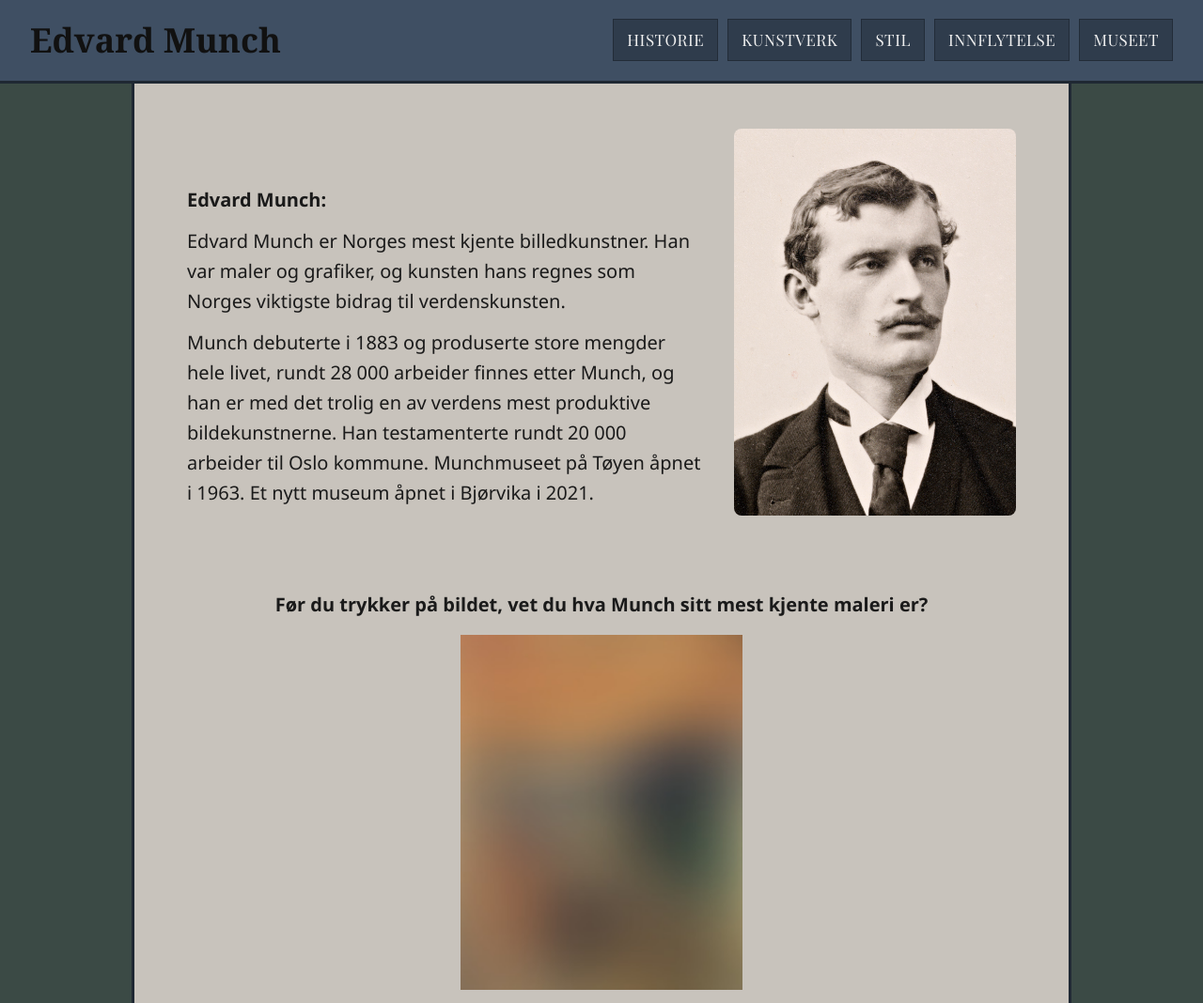
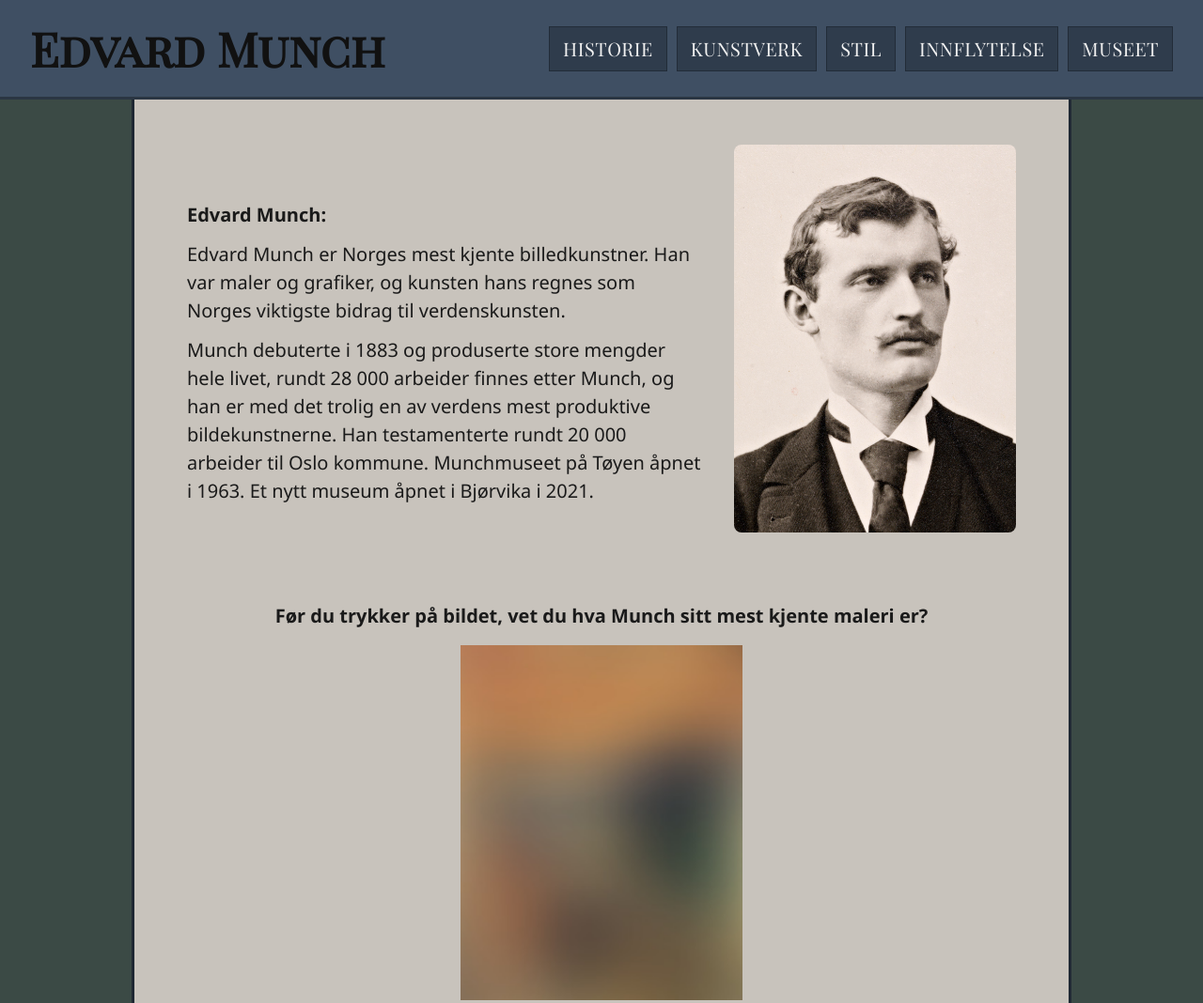
Before and after one commit to Pabvel-lang/eksamenWebprosjekt, a plain HTML site: page index.html in a window 1280 px wide. Shown: the top 1068 px of the page at 94% size. Drawn offline with Linux system fonts and the light colour scheme.

Commit message:
oppdatert nav og font regel

```diff
--- a/style.css
+++ b/style.css
@@ -1,14 +1,14 @@
-* {
-  box-sizing: border-box;
-  margin: 0;
-  padding: 0;
-  font-size: 20px;
+*{
+box-sizing: border-box;
+margin: 0;
+padding: 0;
+font-size: 20px;
 }
 
 /* lastet et font fra nettet som blir brukt på headeren */
 @font-face {
   font-family: "MinFont";
-  src: url("Font/PlayfairDisplaySC-Regular.ttf")
+  src: url("font/PlayfairDisplaySC-Regular.ttf")
 }
 
 body {
@@ -213,148 +213,8 @@ nav a:focus {
 
 /*patrick sin css*/
 
-* {
-  box-sizing: border-box;
-  margin: 0;
-  padding: 0;
-}
-
-body {
-  font-family: "Segoe UI", Arial, sans-serif;
-  color: #1a1a1a;
-  background-color: #3b4a45;
-  line-height: 1.6;
-}
-
-header {
-  position: sticky;
-  top: 0;
-  z-index: 100;
-  display: flex;
-  justify-content: space-between;
-  align-items: center;
-  padding: 14px 32px;
-  background-color: #3f4f63;
-  border-bottom: 3px solid #1f2833;
-}
-
-.tittel {
-  font-family: Georgia, serif;
-  font-size: 1.8rem;
-  font-weight: bold;
-  color: #111111;
-  text-decoration: none;
-}
-
-nav {
-  display: flex;
-  gap: 10px;
-}
-
-nav a {
-  padding: 8px 14px;
-  background-color: #2f3c4c;
-  color: #f0f0f0;
-  text-decoration: none;
-  font-size: 0.85rem;
-  letter-spacing: 0.5px;
-  border: 1px solid #222c38;
-  transition: background-color 0.2s ease;
-}
-
-nav a:hover {
-  background-color: #4f637a;
-}
-
-.hovedside {
-  display: grid;
-  grid-template-columns: 140px 1fr 140px;
-  min-height: calc(100vh - 68px);
-}
-
-.side-panel {
-  background-color: #3b4a45;
-}
-
-.innhold {
-  background-color: #c8c3bc;
-  border-left: 3px solid #1f2833;
-  border-right: 3px solid #1f2833;
-  padding: 48px 56px 72px;
-}
 
 /*karel sin css*/
-
-* {
-  box-sizing: border-box;
-  margin: 0;
-  padding: 0;
-}
-
-body {
-  font-family: "Segoe UI", Arial, sans-serif;
-  color: #1a1a1a;
-  background-color: #3b4a45;
-  line-height: 1.6;
-}
-
-header {
-  position: sticky;
-  top: 0;
-  z-index: 100;
-  display: flex;
-  justify-content: space-between;
-  align-items: center;
-  padding: 14px 32px;
-  background-color: #3f4f63;
-  border-bottom: 3px solid #1f2833;
-}
-
-.tittel {
-  font-family: Georgia, serif;
-  font-size: 1.8rem;
-  font-weight: bold;
-  color: #111111;
-  text-decoration: none;
-}
-
-nav {
-  display: flex;
-  gap: 10px;
-}
-
-nav a {
-  padding: 8px 14px;
-  background-color: #2f3c4c;
-  color: #f0f0f0;
-  text-decoration: none;
-  font-size: 0.85rem;
-  letter-spacing: 0.5px;
-  border: 1px solid #222c38;
-  transition: background-color 0.2s ease;
-}
-
-nav a:hover {
-  background-color: #4f637a;
-}
-
-.hovedside {
-  display: grid;
-  grid-template-columns: 140px 1fr 140px;
-  min-height: calc(100vh - 68px);
-}
-
-.side-panel {
-  background-color: #3b4a45;
-}
-
-.innhold {
-  background-color: #c8c3bc;
-  border-left: 3px solid #1f2833;
-  border-right: 3px solid #1f2833;
-  padding: 48px 56px 72px;
-}
-
 
 
 .introMunch {
@@ -479,76 +339,6 @@ nav a:hover {
 
 /*solyana sin css*/
 
-*{
-box-sizing: border-box;
-margin: 0;
-padding: 0;
-}
-
-body {
-  font-family: "Segoe UI", Arial, sans-serif;
-  color: #1a1a1a;
-  background-color: #3b4a45;
-  line-height: 1.6;
-}
-
-header {
-  position: sticky;
-  top: 0;
-  z-index: 100;
-  display: flex;
-  justify-content: space-between;
-  align-items: center;
-  padding: 14px 32px;
-  background-color: #3f4f63;
-  border-bottom: 3px solid #1f2833;
-}
-
-.tittel {
-  font-family: Georgia, serif;
-  font-size: 1.8rem;
-  font-weight: bold;
-  color: #111111;
-  text-decoration: none;
-}
-
-nav {
-  display: flex;
-  gap: 10px;
-}
-
-nav a {
-  padding: 8px 14px;
-  background-color: #2f3c4c;
-  color: #f0f0f0;
-  text-decoration: none;
-  font-size: 0.85rem;
-  letter-spacing: 0.5px;
-  border: 1px solid #222c38;
-  transition: background-color 0.2s ease;
-}
-
-nav a:hover {
-  background-color: #4f637a;
-}
-
-.hovedside {
-  display: grid;
-  grid-template-columns: 140px 1fr 140px;
-  min-height: calc(100vh - 68px);
-}
-
-.side-panel {
-  background-color: #3b4a45;
-}
-
-.innhold {
-  background-color: #c8c3bc;
-  border-left: 3px solid #1f2833;
-  border-right: 3px solid #1f2833;
-  padding: 48px 56px 72px;
-}
-
 /* kunstverk delen */
 .kunstverk-liste {
   display: grid;
@@ -578,3 +368,24 @@ nav a:hover {
 .tekst h2 {
   margin-bottom: 8px;
 }
+
+
+/* Sana sin css */
+
+
+/*Innflytelse del*/
+.tidslinje {
+  width: 3px;
+ height: 65vh;
+  background: grey;
+  display: flex;
+  flex-direction: column;
+  justify-content: space-between;
+  align-items: center;
+}
+.tidslinje .prikk {
+  width: 14px;
+  height: 14px;
+  border-radius: 50%;
+  background: #c5542f;
+}
```
Also changed, not shown: innflytelse.html (+48 -0 lines).
